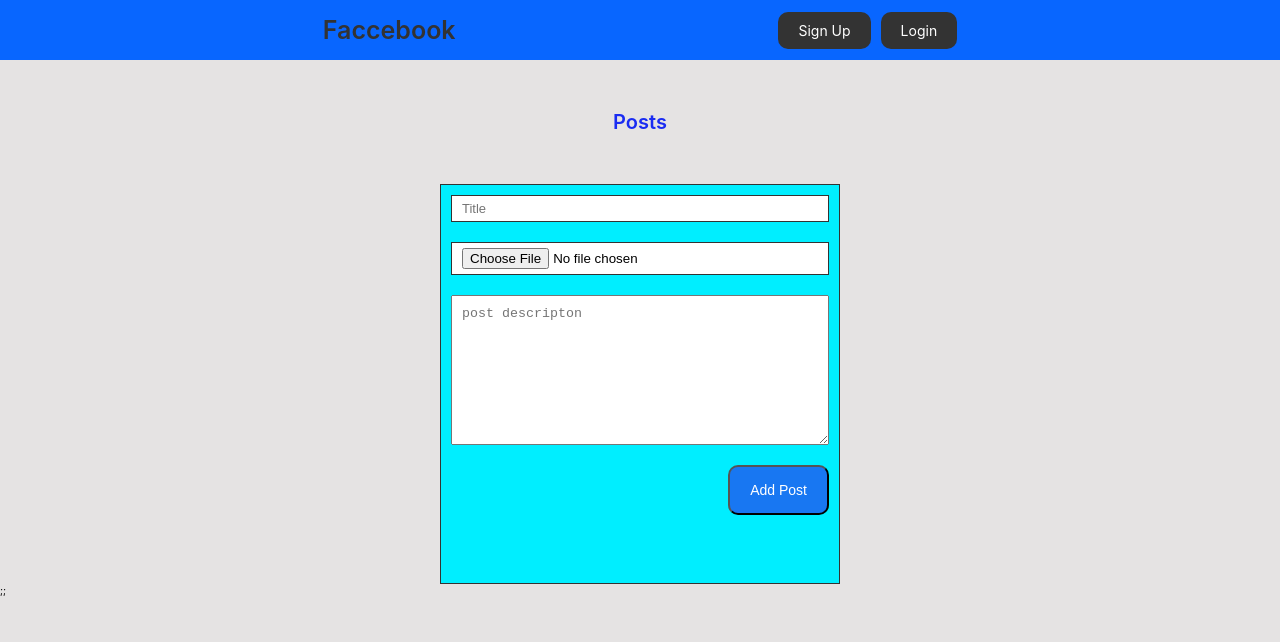
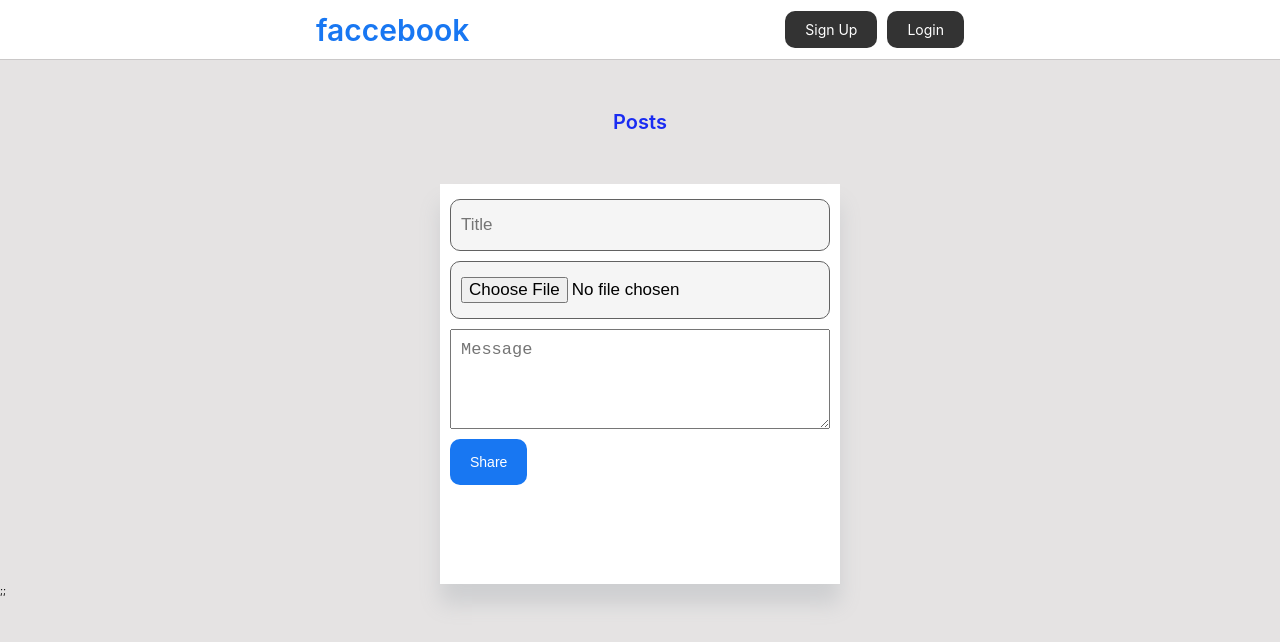
Before and after one commit to Fitsum1101/demo-socialmedia, a React (Create React App) app: page /add-posts in a window 1280 px wide. Shown: the top 642 px of the page. Built offline with nearby package versions, Linux system fonts and the light colour scheme.

Commit message:
fixing and adding products

```diff
--- a/public/index.html
+++ b/public/index.html
@@ -15,15 +15,11 @@
       user's mobile device or desktop. See https://developers.google.com/web/fundamentals/web-app-manifest/
     -->
     <link rel="manifest" href="%PUBLIC_URL%/manifest.json" />
-    <!--
-      Notice the use of %PUBLIC_URL% in the tags above.
-      It will be replaced with the URL of the `public` folder during the build.
-      Only files inside the `public` folder can be referenced from the HTML.
+    <link
+      rel="stylesheet"
+      href="https://cdnjs.cloudflare.com/ajax/libs/font-awesome/6.7.2/css/all.min.css"
+    />
 
-      Unlike "/favicon.ico" or "favicon.ico", "%PUBLIC_URL%/favicon.ico" will
-      work correctly both with client-side routing and a non-root public URL.
-      Learn how to configure a non-root public URL by running `npm run build`.
-    -->
     <title>React App</title>
   </head>
   <body>
--- a/src/compenents/Auth/Login.js
+++ b/src/compenents/Auth/Login.js
@@ -19,7 +19,6 @@ const Login = () => {
 
   const handleClick = async (e) => {
     e.preventDefault();
-    console.log(password, email);
     password = password.current.value;
     email = email.current.value;
 
--- a/src/compenents/Auth/Login.module.css
+++ b/src/compenents/Auth/Login.module.css
@@ -3,7 +3,6 @@
   flex-direction: column;
   align-items: center;
   padding: 4rem;
-  background-color: #f2f4f7;
   height: 90vh;
   align-items: center;
 }
--- a/src/compenents/navigation/Nav.js
+++ b/src/compenents/navigation/Nav.js
@@ -17,7 +17,7 @@ const Nav = () => {
     <header className={classes.headers}>
       <nav className={classes.nav}>
         <div className={classes.naveLogo}>
-          <Link to={"/"}>Faccebook</Link>
+          <Link to={"/"}>faccebook</Link>
         </div>
         <ul>
           {!auth && (
--- a/src/compenents/navigation/Nav.module.css
+++ b/src/compenents/navigation/Nav.module.css
@@ -4,7 +4,8 @@
   display: flex;
   justify-content: space-between;
   align-items: center;
-  background-color: #0866FF
+  background-color: #fff;
+  border-bottom: 1px solid #cac8c8;
 }
 
 .headers .nav {
@@ -15,9 +16,8 @@
 }
 .headers .nav .naveLogo a {
   text-decoration: none;
-  font-size: 2.5rem;
-  color: #333;
-  text-transform: capitalize;
+  font-size: 3rem;
+  color: #1877f2;
   font-weight: 600;
 }
 .headers .nav ul {
--- a/src/compenents/posts/addposts/Addposts.js
+++ b/src/compenents/posts/addposts/Addposts.js
@@ -25,9 +25,9 @@ const Addposts = ({ data }) => {
         <textarea
           defaultValue={data && data.content}
           name="content"
-          placeholder="post descripton"
+          placeholder="Message"
         ></textarea>
-        <Button type={"submit"}>{data ? "Update post" : "Add post"}</Button>
+        <Button type={"submit"}>{data ? "Update post" : "Share"}</Button>
       </Form>
     </>
   );
--- a/src/compenents/posts/addposts/Addposts.module.css
+++ b/src/compenents/posts/addposts/Addposts.module.css
@@ -4,27 +4,39 @@
   max-width: 40rem;
   height: 50vh;
   margin: 0 auto;
-  gap: 2rem;
-  padding: 1rem;
-  border: 1px solid #333;
-  background-color: rgb(0, 238, 255);
+  padding: 1.5rem 1rem;
+  gap: 1rem;
+  background-color: #fff;
+  box-shadow: 0 2rem 2rem #cecfd1;
 }
 
 .form input {
-  border: 1px solid #333;
-  padding: 0.5rem 1rem;
-  background-color: #fff;
+  padding: 1.5rem 1rem;
+  border: 1px solid #626262;
+  border-radius: 0.5rem;
+  font-weight: 500;
+  font-size: 1.7rem;
+  background-color: #f5f5f5;
+  border-radius: 1rem;
 }
 .form input::placeholder {
+  font-size: 1.7rem;
   text-transform: capitalize;
-  font-size: 1.3rem;
-  font-weight: 500;
+}
+.form input:focus,
+.form textarea:focus {
+  outline: none;
+  border: 2px solid #4a90e2;
+  box-shadow: 0 0 5px rgba(74, 144, 226, 0.5);
 }
 .form textarea {
-  height: 15rem;
+  height: 10rem;
   padding: 1rem;
+  font-weight: 500;
+  font-size: 1.7rem;
 }
 
 .form button {
-  align-self: flex-end;
+  align-self: flex-start;
+  border: none;
 }
--- a/src/compenents/posts/getposts/Gatposts.js
+++ b/src/compenents/posts/getposts/Gatposts.js
@@ -2,7 +2,7 @@ import React from "react";
 import classes from "./getposts.module.css";
 import Button from "../../button/Button";
 import { Link } from "react-router";
-// import image from "../../images/pexels-lucasguizo-3780469.jpg";
+import image from "../../images/pexels-lucasguizo-3780469.jpg";
 const Gatposts = ({ posts, updateDelete, handleDelete }) => {
   return (
     <div className={classes.Maincontainer}>
@@ -10,8 +10,28 @@ const Gatposts = ({ posts, updateDelete, handleDelete }) => {
         posts.length > 0 &&
         posts.map((post) => (
           <div className={classes.container}>
+            <div className={classes.profile}>
+              <img src={image} alt="" />
+              <div className={classes.username}>
+                <h3>@fitsumt</h3>
+              </div>
+            </div>
             <p className={classes.title}>{post.title}</p>
             <p className={classes.content}>{post.content}</p>
+            <div className={classes.comments}>
+              <div className={classes.like}>
+                <i class="fa-solid fa-thumbs-up"></i>
+                <span>like</span>
+              </div>
+              <div className={classes.comment}>
+                <i className="fa-solid fa-comment" aria-hidden="true" />
+                <span>comment</span>
+              </div>
+              <div className={classes.like}>
+                <i class="fa-solid fa-thumbs-up"></i>
+                <span>share</span>
+              </div>
+            </div>
             {updateDelete && (
               <div className={classes.mybuttons}>
                 <Button to={"/posts/myposts/update/" + post.id}>Edit</Button>
@@ -33,3 +53,6 @@ const Gatposts = ({ posts, updateDelete, handleDelete }) => {
 };
 
 export default Gatposts;
+
+// {
+// )}
--- a/src/compenents/posts/getposts/getposts.module.css
+++ b/src/compenents/posts/getposts/getposts.module.css
@@ -1,9 +1,11 @@
 .Maincontainer {
-  max-width: 100rem;
+  max-width: 90rem;
   margin: 0 auto;
   display: grid;
-  grid-template-columns: repeat(auto-fill, minmax(20rem, 1fr));
-  gap: 1rem;
+  grid-template-columns: repeat(auto-fill, minmax(40rem, 1fr));
+  justify-content: center;
+  align-items: center;
+  gap: 1.5rem;
 }
 
 .container {
@@ -11,21 +13,43 @@
   flex-direction: column;
   gap: 1rem;
   justify-content: center;
+  align-items: self-start;
   padding: 1rem;
   border-radius: 0.5rem;
-  background-color: blue;
+  background-color: #fff;
+  box-shadow: 0 1rem 2rem #a9cce3;
+  width: 40rem;
+}
+.container .profile {
+  display: flex;
+  justify-content: flex-start;
+  border-bottom: 1px solid #939090;
+  padding-bottom: 0.5rem;
+  width: 100%;
+  gap: 1rem;
+}
+.container .profile img {
+  width: 5rem;
+  height: 5rem;
+  border-radius: 50%;
+}
+.container .profile .username h3 {
+  font-size: 2rem;
+  font-weight: 500;
 }
 .container p:first-of-type {
   font-size: 2rem;
   color: #333;
   font-weight: 500;
-  text-transform: capitalize;
+  /* text-transform: capitalize; */
+  color: #1877f2;
   text-align: center;
 }
 .container p:last-of-type {
-  font-size: 1.3rem;
-  color: white;
-  margin: 1rem 0;
+  font-size: 1.5rem;
+  color: #333;
+  font-weight: 450;
+  /* margin: 1rem 0; */
 }
 .container div {
   display: flex;
@@ -36,3 +60,29 @@
 .container img {
   width: 100%;
 }
+
+.container .comments {
+  display: flex;
+  justify-content: start;
+  gap: 2rem;
+  padding: 1rem;
+  color: #1877f2;
+  font-size: 1.5rem;
+  border-top: 1px solid #676464;
+  width: 100%;
+  text-transform: capitalize;
+}
+
+.container .comments div {
+  cursor: pointer;
+}
+.container .mybuttons {
+  width: 100%;
+  display: flex;
+  justify-content: center;
+  align-items: center;
+  gap: 1rem;
+}
+.container .mybuttons button {
+  border: none;
+}
--- a/src/pages/Post.js
+++ b/src/pages/Post.js
@@ -15,5 +15,6 @@ export const loader = async (req, params) => {
   }
 
   const data = await result.json();
+  console.log(data.posts);
   return data.posts;
 };
```
